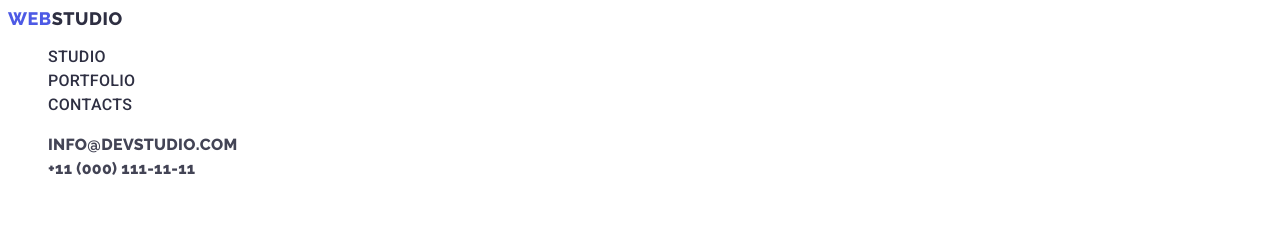
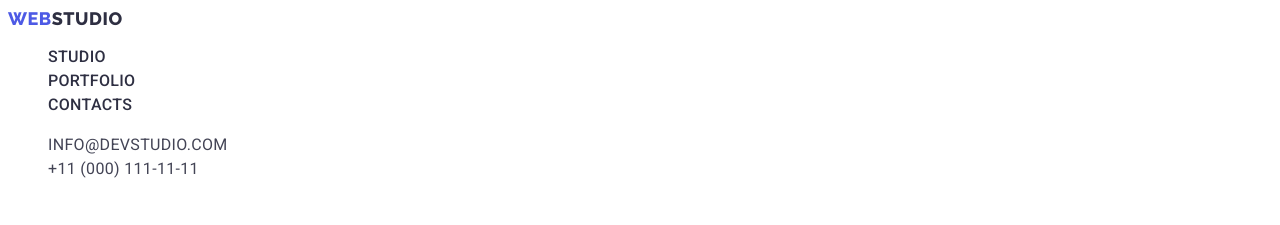
Before and after one commit to Vitos1992/goit-markup-hw-02, a plain HTML site: page index.html in a window 1280 px wide. Shown: the top 225 px of the page. Drawn offline with Linux system fonts and the light colour scheme.

Commit message:
оновленний

```diff
--- a/css/styles.css
+++ b/css/styles.css
@@ -53,15 +53,16 @@ body {
   color: #404BBF;
 }
 
-.address {
+.address{
   color: #434455;
   font-size: 16px;
-  line-height: 24%;
   font-weight: 400;
-  font-style: normal;
   line-height: 1.5;
   letter-spacing: 0.02em;
   font-style: normal;
+  font-family: "Roboto",
+    sans-serif;
+  text-transform: uppercase;
 
 }
 
@@ -198,7 +199,7 @@ body {
 .text {
   color: #F4F4FD;
   font-size: 16px;
-  line-height: 24%;
+  line-height: 1.5;
   font-weight: 400;
   letter-spacing: 0.03em;
 
```
